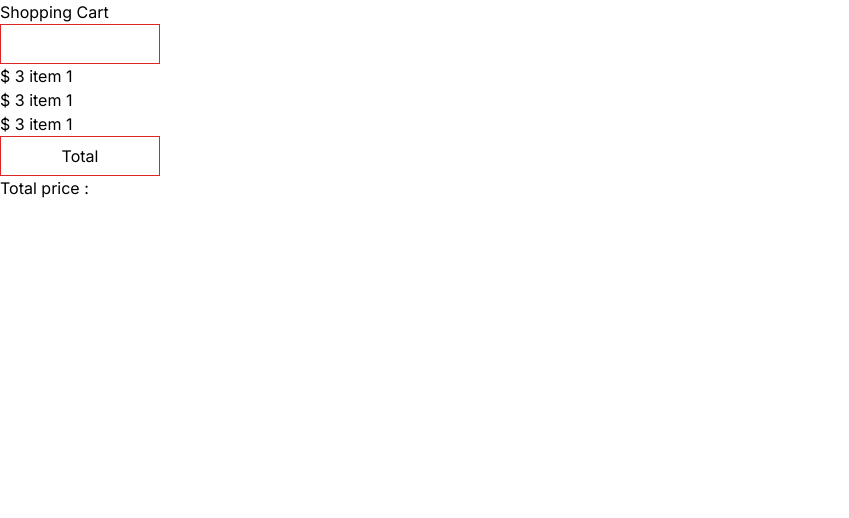
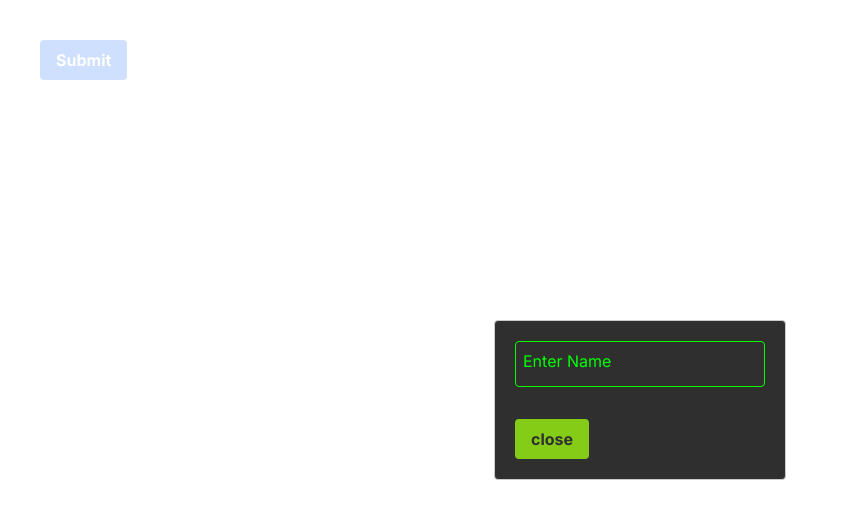
Before and after one commit to Nwakaego-Ego/leetChallengeNextjs, a Next.js app: page / in a window 1280 px wide. Shown: the top 518 px of the page, without its empty margins (0-849 px from the left). Built offline with nearby package versions, Linux system fonts and the light colour scheme.

Commit message:
on mount modal open

```diff
--- /dev/null
+++ b/app/InputMessage.js
@@ -0,0 +1,63 @@
+"use client";
+import React, { useEffect, useState } from "react";
+import Modal from "react-modal";
+import "./globals.css";
+
+const InputMessage = () => {
+  const [message, setMessage] = useState("");
+  const [openModal, setOpenModal] = useState(false);
+
+  const isModalOpen = () => {
+    setOpenModal(true);
+  };
+
+  const modalClose = () => {
+    setOpenModal(false);
+  };
+
+  const messageInfo = (e) => {
+    setMessage(e.target.value);
+  };
+
+  // useEffect(() => {
+  //   setOpenModal(true);
+  // }, []);
+
+  return (
+    <div className="p-10">
+      <button className="bg-blue-500 hover:bg-blue-700 text-white font-bold py-2 px-4 rounded p-10">
+        Submit
+      </button>
+      {/* <p>{message}</p> */}
+      <Modal
+        isOpen={isModalOpen}
+        onAfterOpen={isModalOpen}
+        onRequestClose={modalClose}
+        style={{
+          content: {
+            top: "50%",
+            left: "50%",
+            right: "auto",
+            bottom: "auto",
+            marginRight: "-50%",
+            transform: "translate(-50%, -50%)",
+            background: "#2F2F2F",
+          },
+        }}
+      >
+        <div className="inputbox">
+          <input className="input" type="text" required="required" />
+          <span>Enter Name</span>
+        </div>
+        <button
+          onClick={modalClose}
+          className="bg-lime-500 hover:bg-lime-600 text-[#2F2F2F] font-bold py-2 px-4 rounded p-10 mt-8 transition duration-500"
+        >
+          close
+        </button>
+      </Modal>
+    </div>
+  );
+};
+
+export default InputMessage;
--- a/app/globals.css
+++ b/app/globals.css
@@ -2,26 +2,45 @@
 @tailwind components;
 @tailwind utilities;
 
-:root {
+/* :root {
   --foreground-rgb: 0, 0, 0;
   --background-start-rgb: 214, 219, 220;
   --background-end-rgb: 255, 255, 255;
+} */
+
+.inputbox {
+  position: relative;
+  width: 250px;
 }
 
-/* @media (prefers-color-scheme: dark) {
-  :root {
-    --foreground-rgb: 255, 255, 255;
-    --background-start-rgb: 0, 0, 0;
-    --background-end-rgb: 0, 0, 0;
-  }
+.inputbox input {
+  border: none;
+  width: 100%;
+  padding: 10px;
+  border-radius: 4px;
+  background-color: #2f2f2f;
+  border: 1px solid lime;
+  outline: none;
 }
 
-body {
-  color: rgb(var(--foreground-rgb));
-  background: linear-gradient(
-      to bottom,
-      transparent,
-      rgb(var(--background-end-rgb))
-    )
-    rgb(var(--background-start-rgb));
-} */
+span {
+  color: lime;
+  position: absolute;
+  left: 0;
+  padding: 8px;
+  transition: 0.5s;
+}
+
+.inputbox input:valid ~ span,
+.inputbox input:focus ~ span {
+  transform: translateX(10px);
+  /* transform: translateY(-9px); */
+  transform: translateY(45px);
+  text-transform: capitalize;
+  font-size: 0.95em;
+  padding: 0 10px;
+  color: lime;
+  background-color: #2f2f2f;
+  /* border-left: 2px solid lime;
+  border-right: 2px solid lime; */
+}
--- /dev/null
+++ b/app/modal.js
@@ -0,0 +1,34 @@
+const Modal = (prop) => {
+  const customStyles = {
+    content: {
+      top: "50%",
+      left: "50%",
+      right: "auto",
+      bottom: "auto",
+      marginRight: "-50%",
+      transform: "translate(-50%, -50%)",
+    },
+  };
+
+  return (
+    <>
+      <div>
+        <Modal
+          isOpen={prop.isModalOpen}
+          onAfterOpen={prop.modalClose}
+          onRequestClose={closeModal}
+          style={customStyles}
+        >
+          <p>Enter your name</p>
+          <input type="text" required="required" />
+          <button
+            onClick={closeModal}
+            class="bg-blue-500 hover:bg-blue-700 text-white font-bold py-2 px-4 rounded p-10"
+          >
+            close
+          </button>
+        </Modal>
+      </div>
+    </>
+  );
+};
--- a/app/page.js
+++ b/app/page.js
@@ -1,13 +1,15 @@
 import Leet from "./leet";
 import Todo from "./todo";
 import ShoppingCart from "./shoppingCart";
+import Input from "./InputMessage";
 
 export default function Home() {
   return (
     <main>
       {/* <Leet /> */}
       {/* <Todo /> */}
-      <ShoppingCart />
+      {/* <ShoppingCart /> */}
+      <Input />
     </main>
   );
 }
```
Also changed, not shown: package.json (+5 -4 lines), 1 other file (tests, documents, lock files or other folders).
